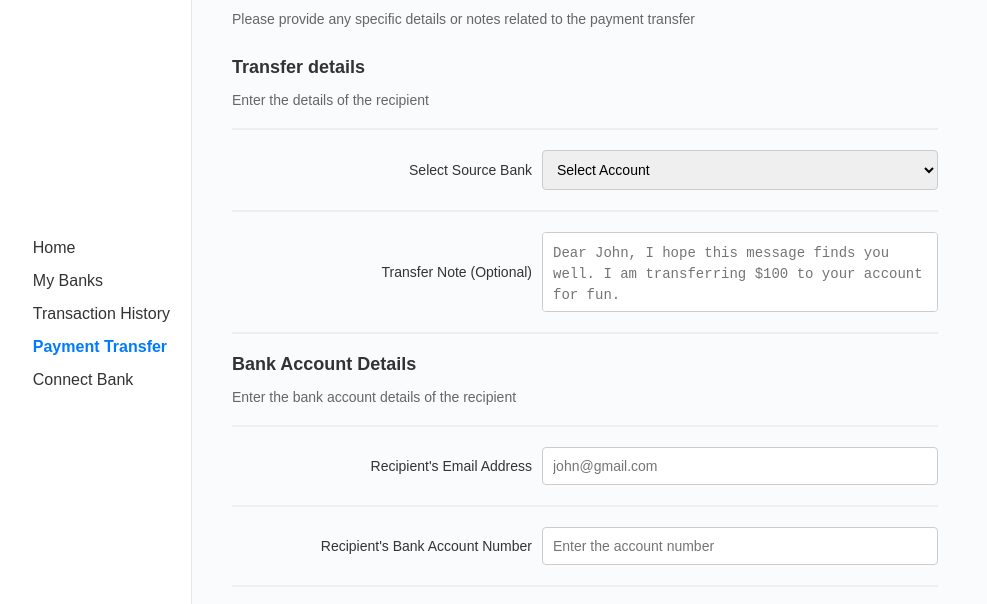
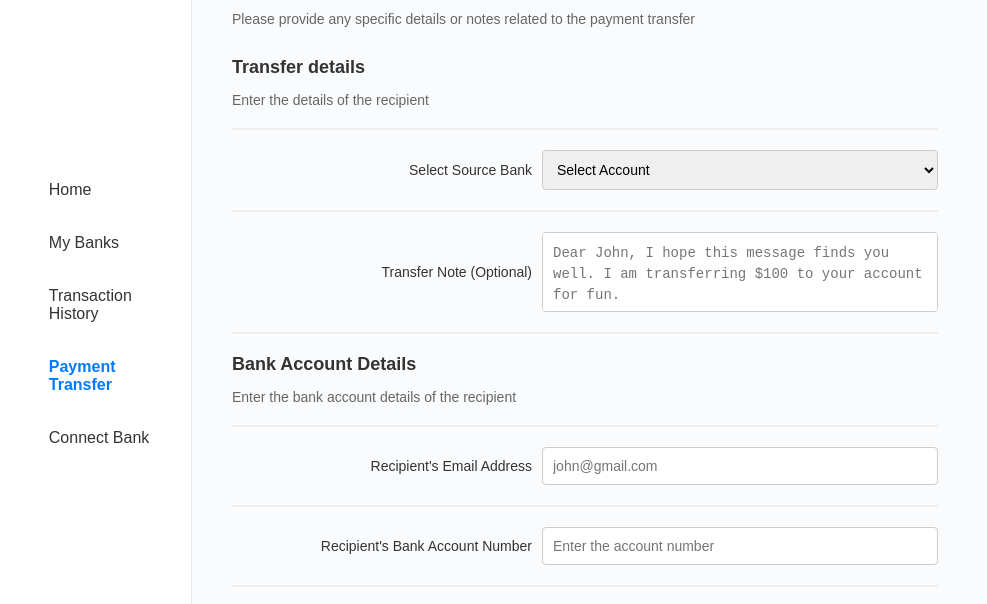
Before and after one commit to Subhy2611/Transaction_Manager, a plain HTML site: page payment_transfer.html in a window 1280 px wide. Shown: the part 87-691 px from the top of the page, without its empty margins (0-987 px from the left). Drawn offline with Linux system fonts and the light colour scheme.

Commit message:
Adjusted sidebar padding and css

```diff
--- a/inside.css
+++ b/inside.css
@@ -47,6 +47,7 @@ body {
     display: flex;
     align-items: center;
     font-size: 16px;
+    padding: 10px 16px;
 }
 
 .sidebar nav ul li a.selected {
@@ -56,6 +57,11 @@ body {
 
 .sidebar .logout {
     width: 26px;
+}
+
+.sidebar nav ul li a:hover {
+    background-color: rgba(200, 200, 200, 0.5);
+    border-radius: 10px;
 }
 
 /* Main content */
--- a/style.css
+++ b/style.css
@@ -83,6 +83,7 @@ body {
     display: flex;
     align-items: center;
     font-size: 16px;
+    padding: 10px 16px;
 }
 
 .sidebar nav ul li a.selected {
--- a/styledash.css
+++ b/styledash.css
@@ -47,6 +47,7 @@ body {
     display: flex;
     align-items: center;
     font-size: 16px;
+    padding: 10px 16px;
 }
 
 .sidebar nav ul li a.selected {
--- a/styles.css
+++ b/styles.css
@@ -47,6 +47,7 @@ body {
     display: flex;
     align-items: center;
     font-size: 16px;
+    padding: 10px 16px;
 }
 
 .sidebar nav ul li a.selected {
```
